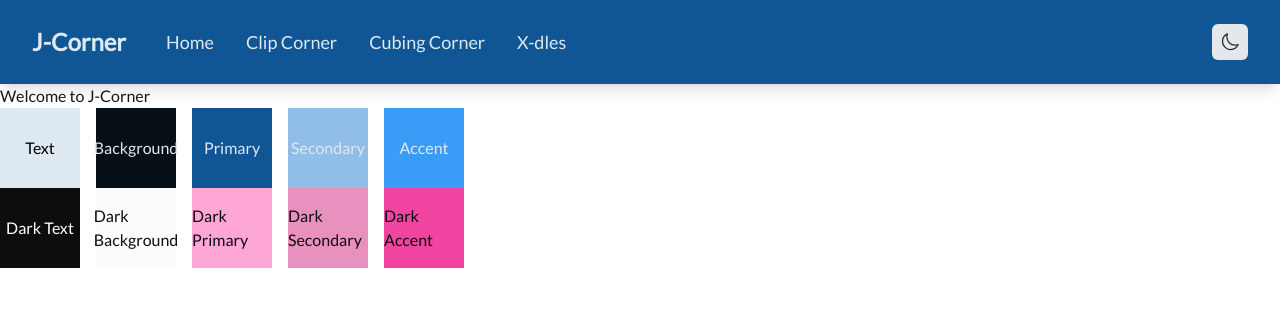
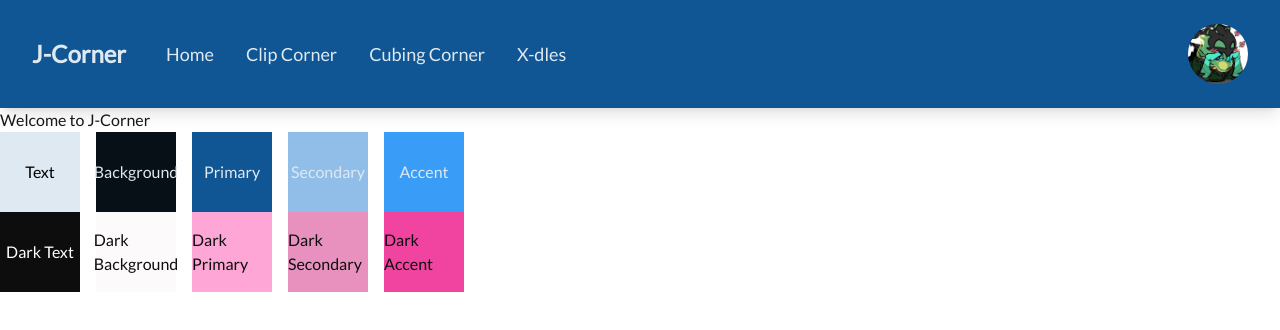
Before and after one commit to jumanji1310/j-corner, a Next.js app: page / in a window 1280 px wide. Shown: the top 330 px of the page. Built offline with nearby package versions, Linux system fonts and the light colour scheme.

Commit message:
feat: added discord icons as theme toggle

```diff
--- a/src/components/ThemeToggle.tsx
+++ b/src/components/ThemeToggle.tsx
@@ -1,58 +1,60 @@
-'use client'
+"use client";
 
-import { useEffect, useState } from 'react'
+import { useEffect, useState } from "react";
 
 export default function ThemeToggle() {
   // Initialize with false (light mode) as the default
-  const [isDarkMode, setIsDarkMode] = useState(false)
+  const [isDarkMode, setIsDarkMode] = useState(false);
 
   // Initialize theme on component mount
   useEffect(() => {
     // Check localStorage for saved preference
-    const savedTheme = localStorage.getItem('theme')
+    const savedTheme = localStorage.getItem("theme");
 
     // If dark theme was explicitly saved, apply it
-    if (savedTheme === 'dark') {
-      document.documentElement.classList.add('dark')
-      setIsDarkMode(true)
+    if (savedTheme === "dark") {
+      document.documentElement.classList.add("dark");
+      setIsDarkMode(true);
     } else {
       // Otherwise default to light mode (by removing dark class if present)
-      document.documentElement.classList.remove('dark')
-      setIsDarkMode(false)
+      document.documentElement.classList.remove("dark");
+      setIsDarkMode(false);
     }
-  }, [])
+  }, []);
 
   const toggleTheme = () => {
     if (isDarkMode) {
       // Switch to light mode
-      document.documentElement.classList.remove('dark')
-      localStorage.setItem('theme', 'light')
-      setIsDarkMode(false)
+      document.documentElement.classList.remove("dark");
+      localStorage.setItem("theme", "light");
+      setIsDarkMode(false);
     } else {
       // Switch to dark mode
-      document.documentElement.classList.add('dark')
-      localStorage.setItem('theme', 'dark')
-      setIsDarkMode(true)
+      document.documentElement.classList.add("dark");
+      localStorage.setItem("theme", "dark");
+      setIsDarkMode(true);
     }
-  }
+  };
 
   return (
     <button
       onClick={toggleTheme}
-      className="p-2 rounded-md bg-gray-200 dark:bg-gray-800 text-gray-800 dark:text-white"
-      aria-label="Toggle dark mode"
     >
       {isDarkMode ? (
-        // Sun icon for dark mode
-        <svg xmlns="http://www.w3.org/2000/svg" fill="none" viewBox="0 0 24 24" strokeWidth={1.5} stroke="currentColor" className="w-5 h-5">
-          <path strokeLinecap="round" strokeLinejoin="round" d="M12 3v2.25m6.364.386l-1.591 1.591M21 12h-2.25m-.386 6.364l-1.591-1.591M12 18.75V21m-4.773-4.227l-1.591 1.591M5.25 12H3m4.227-4.773L5.636 5.636M15.75 12a3.75 3.75 0 11-7.5 0 3.75 3.75 0 017.5 0z" />
-        </svg>
+        // Light theme image for dark mode
+        <img
+          src="pilee.png"
+          alt="Dark theme"
+          className="w-15 h-15 rounded-full"
+        />
       ) : (
-        // Moon icon for light mode
-        <svg xmlns="http://www.w3.org/2000/svg" fill="none" viewBox="0 0 24 24" strokeWidth={1.5} stroke="currentColor" className="w-5 h-5">
-          <path strokeLinecap="round" strokeLinejoin="round" d="M21.752 15.002A9.718 9.718 0 0118 15.75c-5.385 0-9.75-4.365-9.75-9.75 0-1.33.266-2.597.748-3.752A9.753 9.753 0 003 11.25C3 16.635 7.365 21 12.75 21a9.753 9.753 0 009.002-5.998z" />
-        </svg>
+        // Dark theme image for light mode
+        <img
+          src="jumanji.jpeg"
+          alt="Light theme"
+          className="w-15 h-15 rounded-full"
+        />
       )}
     </button>
-  )
+  );
 }
```
Also changed, not shown: public/jumanji.jpeg (added), public/pilee.png (added).
